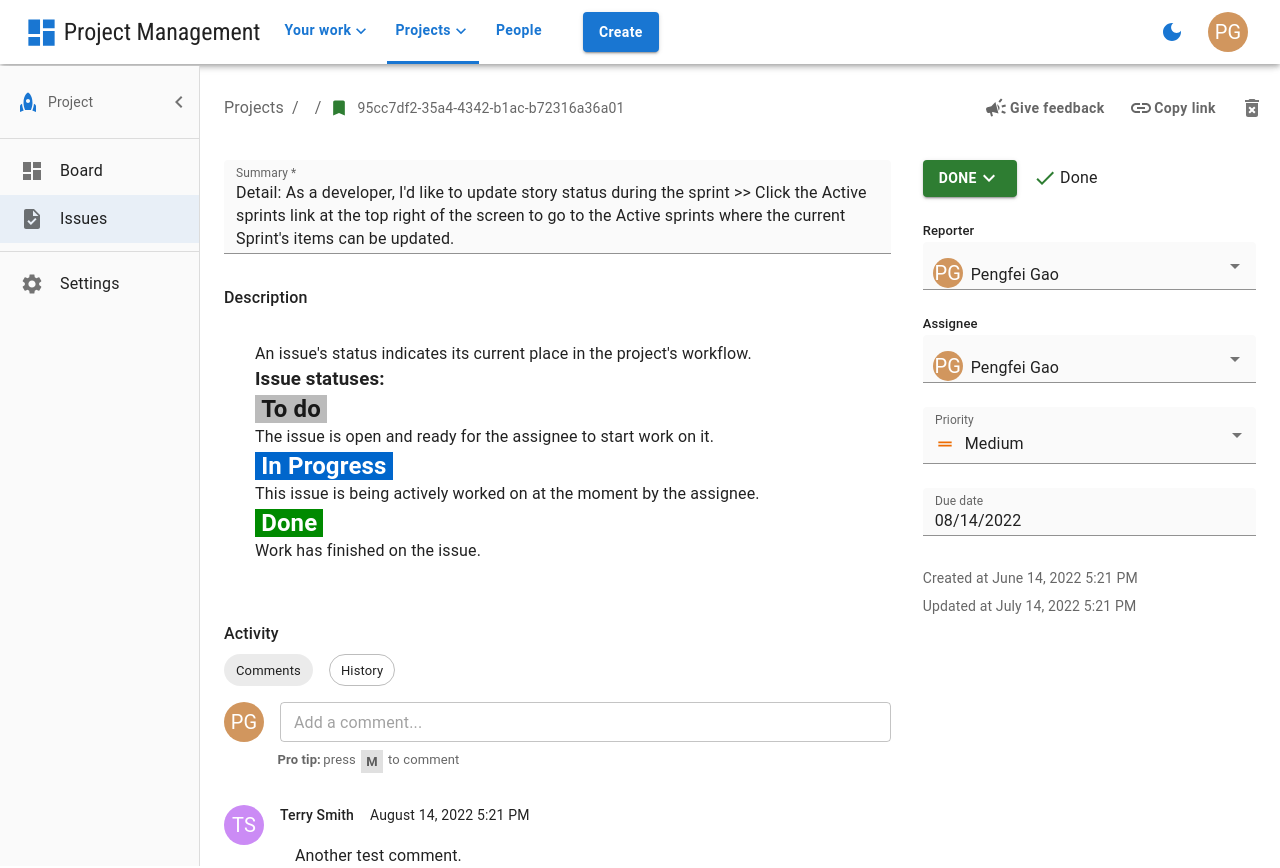
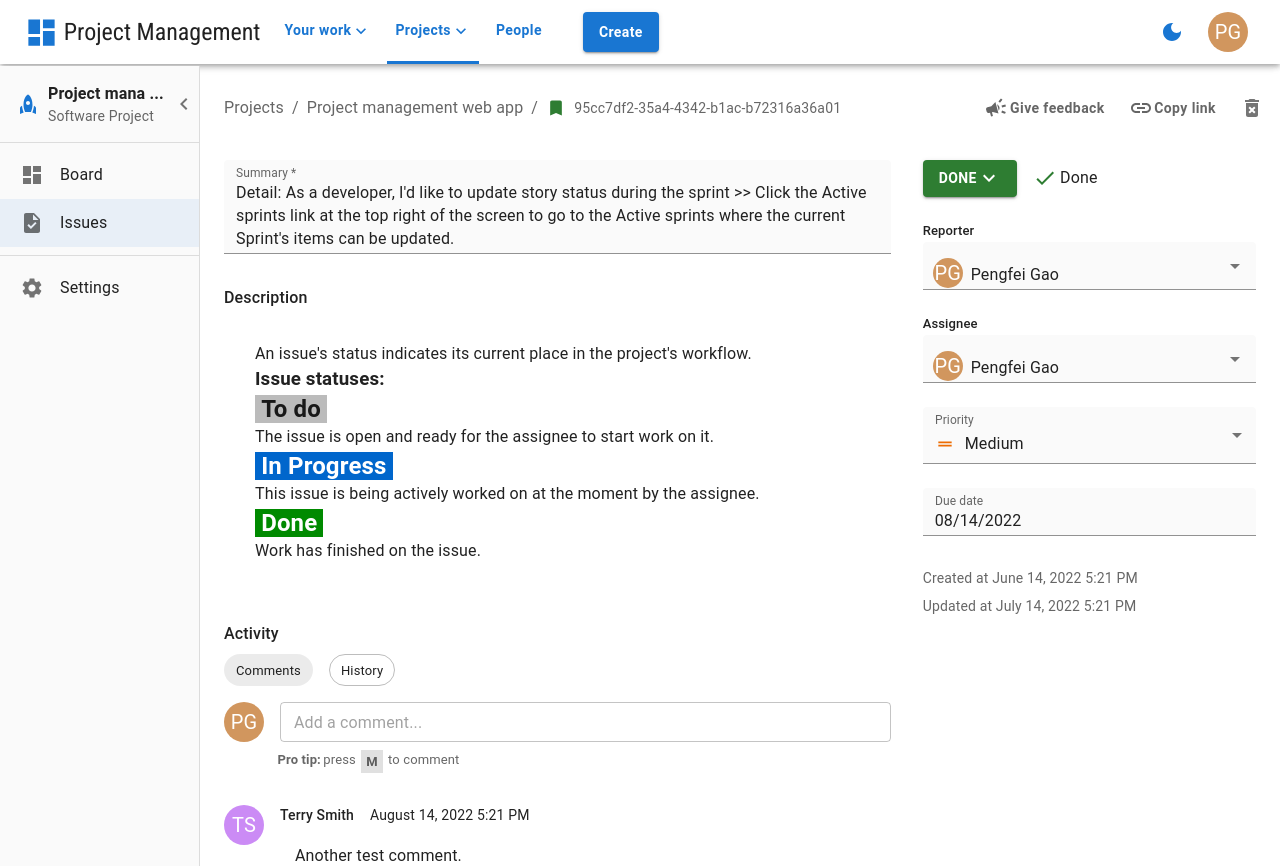
Before and after one commit to gpfDeveloper/project-management-frontend, a React (Create React App) app: page /projects/1/issues/95cc7df2-35a4-4342-b1ac-b72316a36a01 in a window 1280 px wide. Shown: the top 868 px of the page. Built offline with nearby package versions, Linux system fonts and the light colour scheme.

Commit message:
bug fix - set current project when loading issue detail page

```diff
--- a/src/pages/IssueDetailPage.tsx
+++ b/src/pages/IssueDetailPage.tsx
@@ -3,7 +3,7 @@ import { ProjectLayout } from 'components/layout/ProjectLayout';
 import IssueDetailWrapper from 'components/project/issue/IssueDetailWrapper';
 import { FunctionComponent, useEffect, useState } from 'react';
 import { useLocation } from 'react-router-dom';
-import { getIssue } from 'dummyData/dummyData';
+import { getIssue, getProject } from 'dummyData/dummyData';
 import { useProject } from 'contexts/project-context';
 
 const IssueDetailPage: FunctionComponent = () => {
@@ -11,15 +11,17 @@ const IssueDetailPage: FunctionComponent = () => {
   // pathname: /projects/project1/issues/773096cf-9680-4a2a-9f4b-28e1db909392
   const paths = location.pathname.split('/');
   const issueId = paths[4];
-  const { setCurrentIssue } = useProject();
+  const { setCurrentIssue, setCurrentProject } = useProject();
 
   const [loading, setLoading] = useState(true);
 
   useEffect(() => {
     const issue = getIssue(issueId);
+    const project = getProject(issue!.projectId);
     setCurrentIssue(issue);
+    setCurrentProject(project);
     setLoading(false);
-  }, [issueId, setCurrentIssue]);
+  }, [issueId, setCurrentIssue, setCurrentProject]);
 
   return (
     <ProjectLayout>
```
